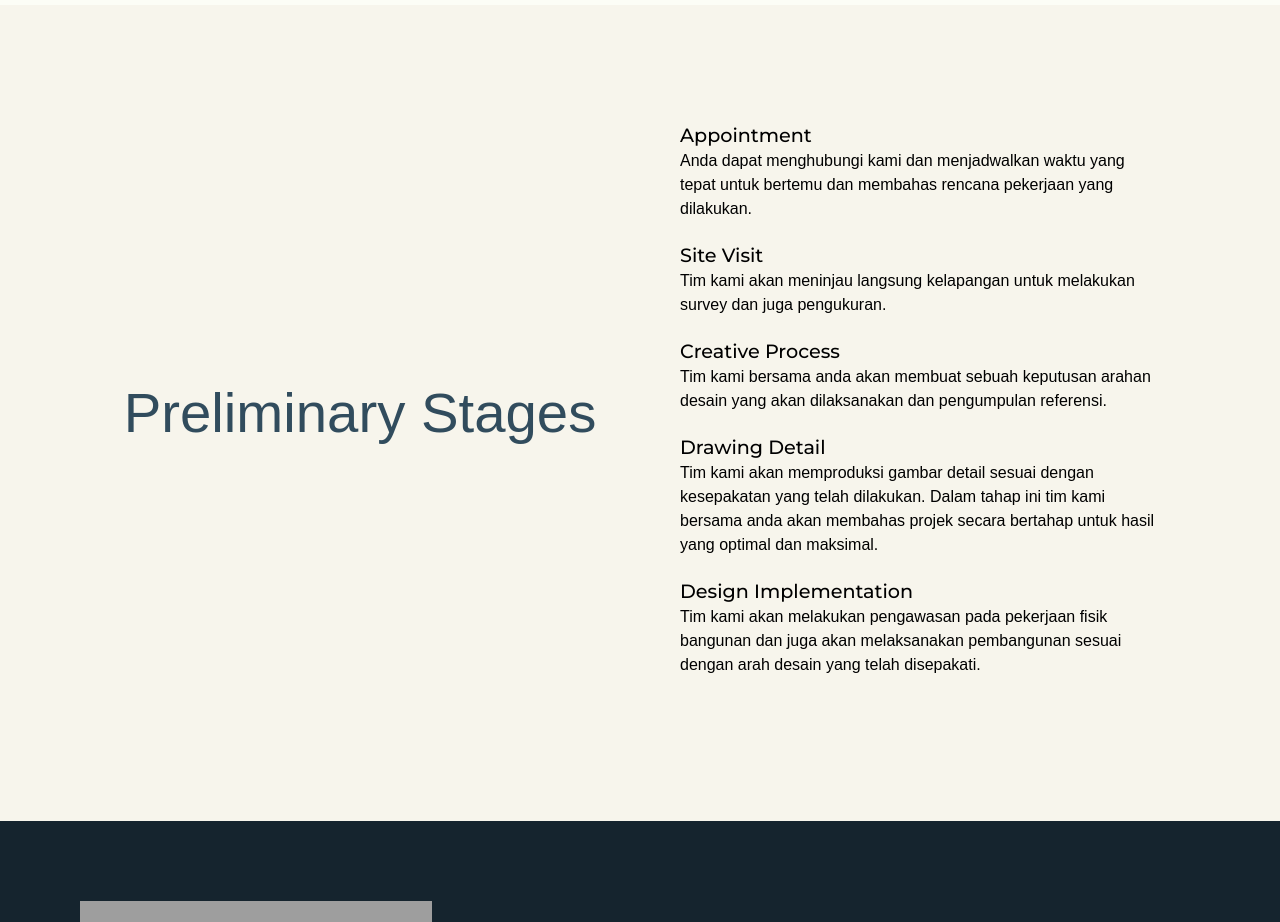
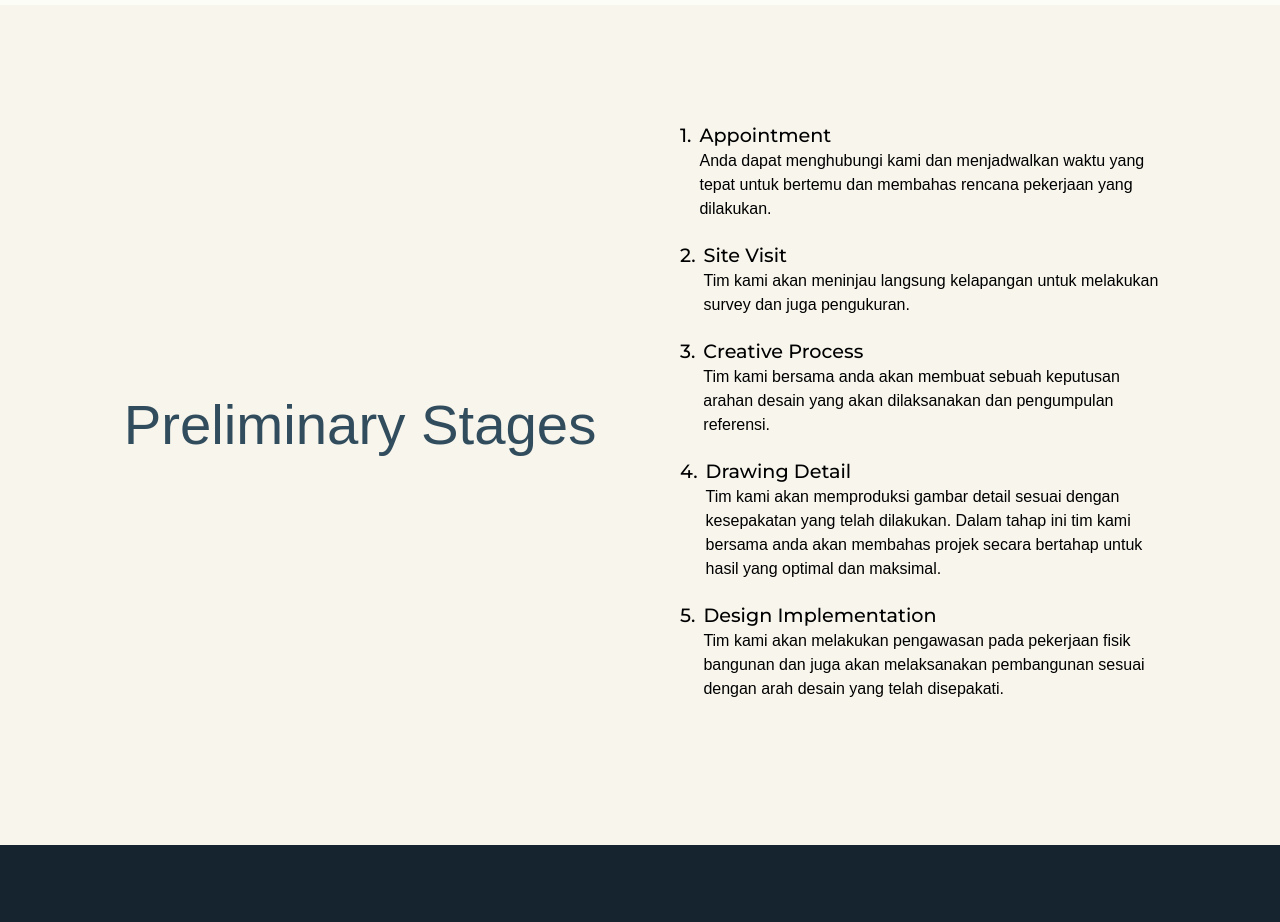
Before and after one commit to SatyaFariz/kkk-ui, a Vue app: page / in a window 1280 px wide. Shown: the part 2460-3382 px from the top of the page. Built offline with nearby package versions, Linux system fonts and the light colour scheme; grey boxes are pictures that could not be loaded; a web font is replaced by a local one.

Commit message:
add numbering

```diff
--- a/src/views/HomeView.vue
+++ b/src/views/HomeView.vue
@@ -84,6 +84,9 @@ export default {
                     <h2 class="text-[6.5vw] lg:text-[4.4vw] text-[#314c5d] lg:mb-0 mb-4">Preliminary Stages</h2>
                 </div>
                 <div>
+
+                    <div class="flex gap-2">
+                        <div class="text-sm lg:text-[1.5vw] font-medium mb-1">1.</div>
                         <div>
                             <div class="text-sm lg:text-[1.5vw] font-medium mb-1">Appointment</div>
                             <p class="leading-[1.5] font-light text-sm lg:text-base mb-[24px] font-[Sangbleuogsans,sans-serif]">
@@ -91,14 +94,21 @@ export default {
                                 membahas rencana pekerjaan yang dilakukan.
                             </p>
                         </div>
+                    </div>
 
+
+                    <div class="flex gap-2">
+                        <div class="text-sm lg:text-[1.5vw] font-medium mb-1">2.</div>
                         <div>
                             <div class="text-sm lg:text-[1.5vw] font-medium mb-1">Site Visit</div>
                             <p class="leading-[1.5] font-light text-sm lg:text-base mb-[24px] font-[Sangbleuogsans,sans-serif]">
                                 Tim kami akan meninjau langsung kelapangan untuk melakukan survey dan juga pengukuran.
                             </p>
                         </div>
+                    </div>
 
+                    <div class="flex gap-2">
+                        <div class="text-sm lg:text-[1.5vw] font-medium mb-1">3.</div>
                         <div>
                             <div class="text-sm lg:text-[1.5vw] font-medium mb-1">Creative Process</div>
                             <p class="leading-[1.5] font-light text-sm lg:text-base mb-[24px] font-[Sangbleuogsans,sans-serif]">
@@ -106,7 +116,10 @@ export default {
                                 pengumpulan referensi.
                             </p>
                         </div>
+                    </div>
 
+                    <div class="flex gap-2">
+                        <div class="text-sm lg:text-[1.5vw] font-medium mb-1">4.</div>
                         <div>
                             <div class="text-sm lg:text-[1.5vw] font-medium mb-1">Drawing Detail</div>
                             <p class="leading-[1.5] font-light text-sm lg:text-base mb-[24px] font-[Sangbleuogsans,sans-serif]">
@@ -115,13 +128,17 @@ export default {
                                 yang optimal dan maksimal.
                             </p>
                         </div>
+                    </div>
 
+                    <div class="flex gap-2">
+                        <div class="text-sm lg:text-[1.5vw] font-medium mb-1">5.</div>
                         <div>
                             <div class="text-sm lg:text-[1.5vw] font-medium mb-1">Design Implementation</div>
                             <p class="leading-[1.5] font-light text-sm lg:text-base mb-[24px] font-[Sangbleuogsans,sans-serif]">
                                 Tim kami akan melakukan pengawasan pada pekerjaan fisik bangunan dan juga akan melaksanakan
                                 pembangunan sesuai dengan arah desain yang telah disepakati.
                             </p>
+                        </div>
                     </div>
                 </div>
 
```
Lines whose indentation alone changed are shown as unchanged.
